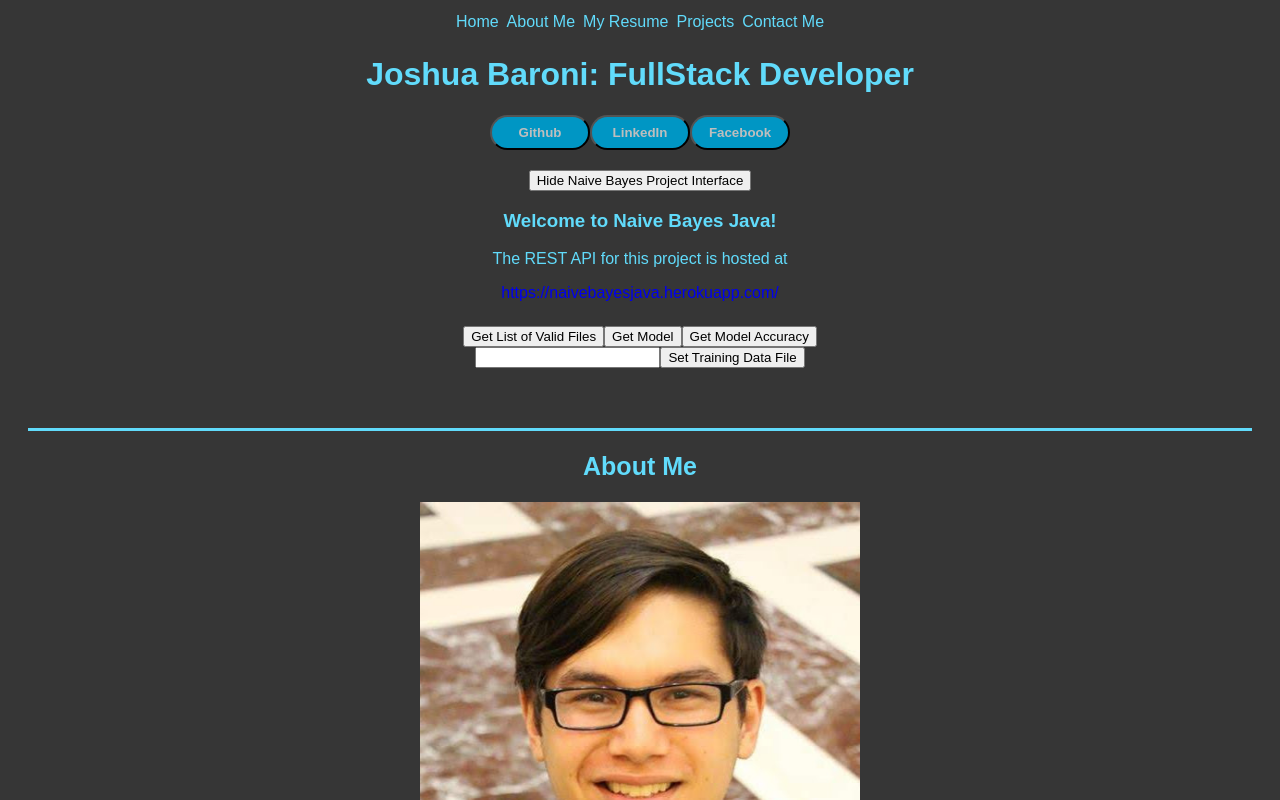
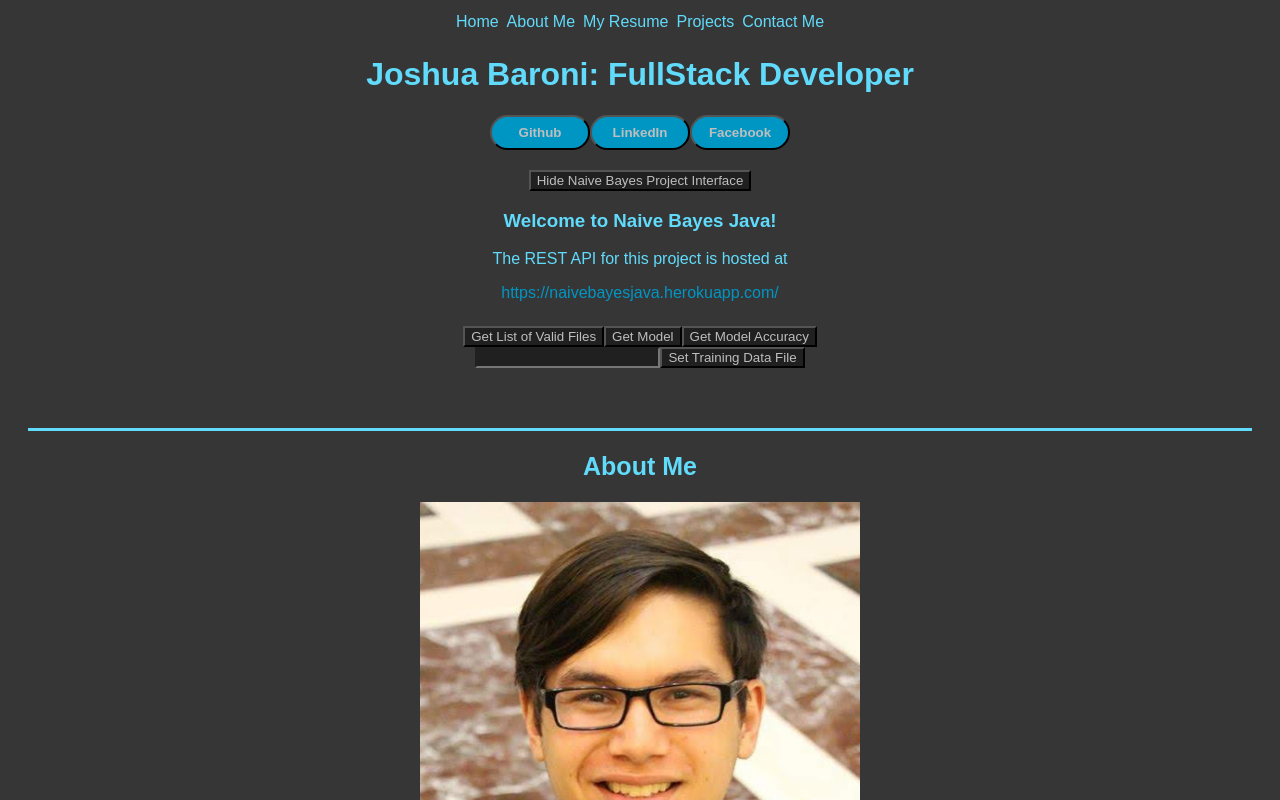
Before and after one commit to joshuabaroni/joshuabaroni.github.io, a React (Create React App) app: page / in a window 1280 px wide. Both pictures are taken after a click on the button "Show Naive Bayes Project Interface". Shown: the top 800 px of the page. Built offline with nearby package versions, Linux system fonts and the light colour scheme.

Commit message:
Fixed css on NB PI

```diff
--- a/src/entry_point/EntryPoint.js
+++ b/src/entry_point/EntryPoint.js
@@ -96,7 +96,7 @@ class EntryPoint extends Component {
             {(this.state.show) ? (() => { return (
                 <div>
                     <button
-                        style={{ 'margin':'auto', 'display': 'block' }}
+                        style={{ 'margin':'auto', 'display': 'block', 'background':'rgb(32, 32, 32)', 'color':'rgb(190, 190, 190)' }}
                         onClick={this.showNaiveBayes}>
                             Hide Naive Bayes Project Interface
                     </button>
@@ -105,7 +105,7 @@ class EntryPoint extends Component {
                 ) })() : (() => {
                     return (
                         <button
-                            style={{ 'margin':'auto', 'display': 'block' }}
+                            style={{ 'margin':'auto', 'display': 'block', 'background':'rgb(32, 32, 32)', 'color':'rgb(190, 190, 190)' }}
                             onClick={this.showNaiveBayes}>
                                 Show Naive Bayes Project Interface
                         </button>
--- a/src/pages/ProjectTemplate.js
+++ b/src/pages/ProjectTemplate.js
@@ -1,5 +1,4 @@
 import React, { Component } from 'react'
-
 const Http = new XMLHttpRequest();
 const prodURL = "https://naivebayesjava.herokuapp.com";
 const devURL = "http://localhost:8080";
@@ -95,19 +94,19 @@ class ProjectTemplate extends Component {
         return <div>
             <h3>Welcome to Naive Bayes Java!</h3>
             <p>The REST API for this project is hosted at</p>
-            <a style={{'display':'block', 'padding-bottom':'1.5em'}} href="https://naivebayesjava.herokuapp.com/swagger-ui.html#/">https://naivebayesjava.herokuapp.com/</a>
-            <button style={{'display':'inline'}} onClick={this.callListOfFiles}>
+            <a style={{'display':'block', 'padding-bottom':'1.5em', 'color':'rgb(0, 150, 196)'}} href="https://naivebayesjava.herokuapp.com/swagger-ui.html#/">https://naivebayesjava.herokuapp.com/</a>
+            <button style={{'display':'inline', 'background':'rgb(32, 32, 32)', 'color':'rgb(190, 190, 190)'}} onClick={this.callListOfFiles}>
                 Get List of Valid Files
             </button>
-            <button onClick={this.callGetModel}>
+            <button style={{'background':'rgb(32, 32, 32)', 'color':'rgb(190, 190, 190)'}} onClick={this.callGetModel}>
                 Get Model
             </button>
-            <button onClick={this.callGetModelAccuracy}>
+            <button style={{'background':'rgb(32, 32, 32)', 'color':'rgb(190, 190, 190)'}} onClick={this.callGetModelAccuracy}>
                 Get Model Accuracy
             </button>
             <div style={{'margin':'auto', 'display':'block'}}>
-                <input type='text' value={this.state.input} onChange={this.handleChange}/>
-                <button onClick={this.callSetData}>
+                <input style={{'background':'rgb(32, 32, 32)', 'color':'rgb(190, 190, 190)'}} type='text' value={this.state.input} onChange={this.handleChange}/>
+                <button style={{'background':'rgb(32, 32, 32)', 'color':'rgb(190, 190, 190)'}} onClick={this.callSetData}>
                     Set Training Data File
                 </button>
             </div>
```
